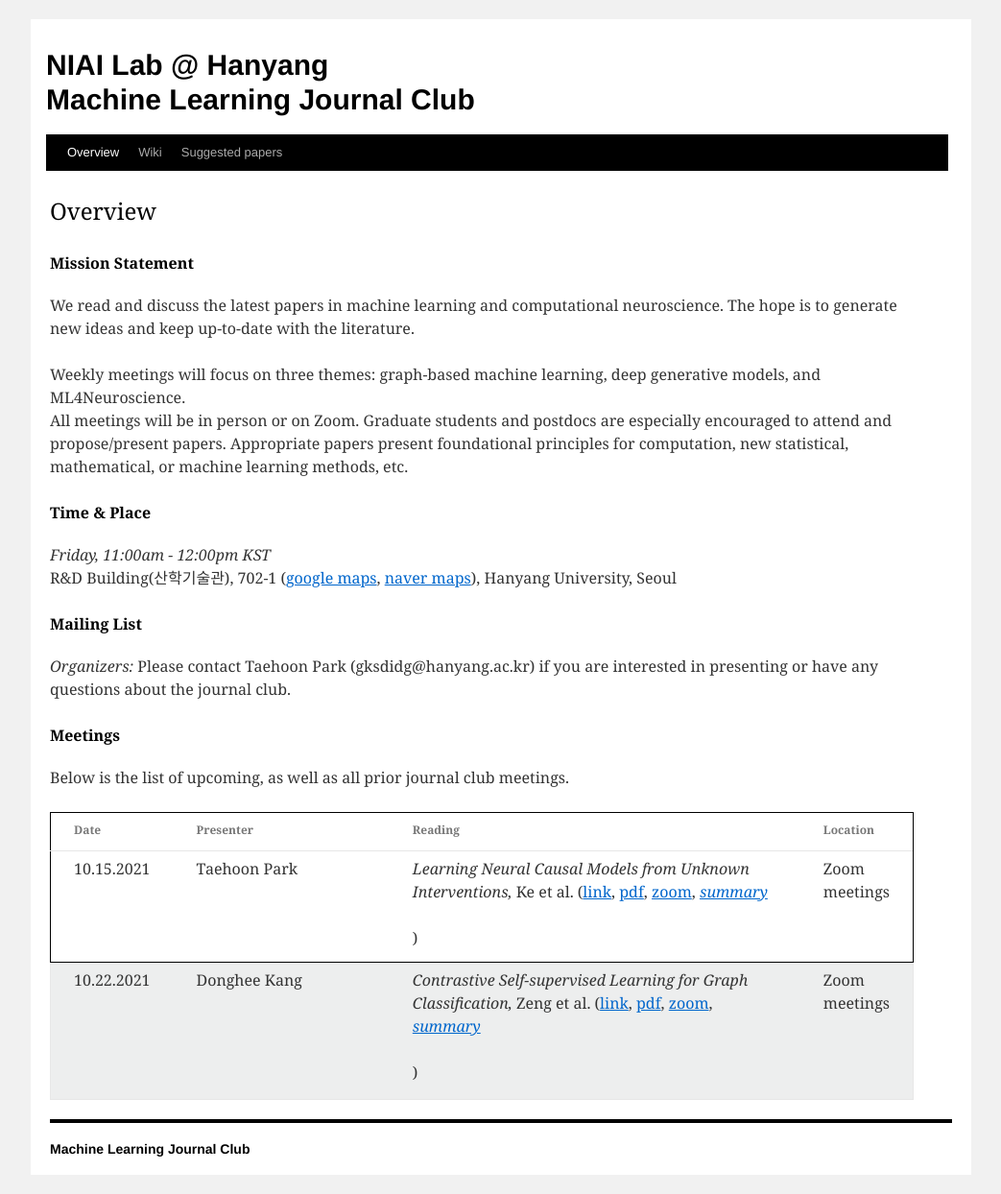
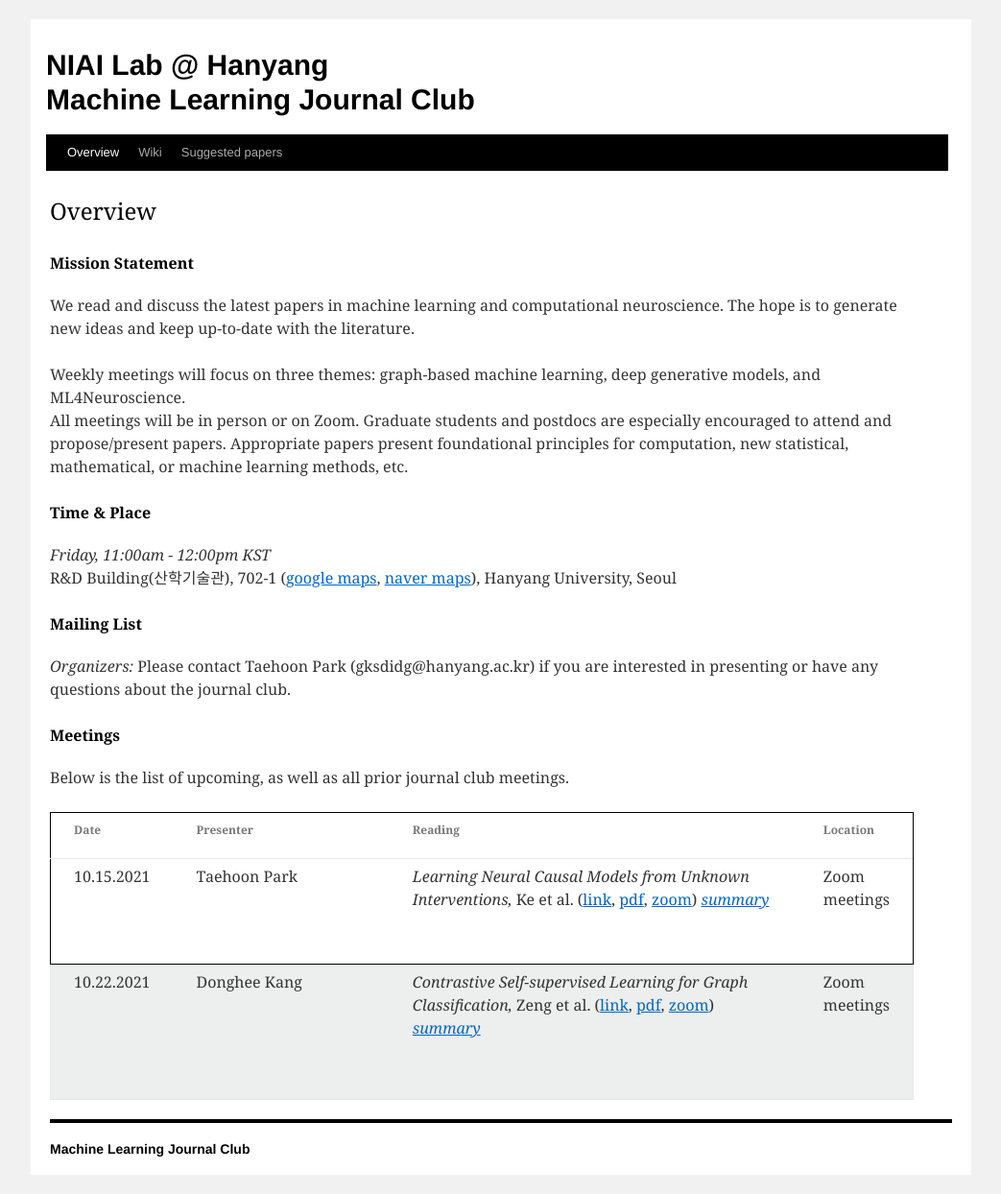
Before and after one commit to niai-lab/GraphML-JC, a Jekyll site: the page built from index.html, in a window 1280 px wide. Shown: the whole page at 96% size, without its empty margins (118-1161 px from the left). Built offline with Jekyll 4.4.1, drawn with Linux system fonts in a browser that asks for light colours.

```diff
--- a/_includes/meetings.html
+++ b/_includes/meetings.html
@@ -54,11 +54,12 @@
         {% if entry.pdf == "None" %}
           (<a href="{{entry.url}}">link</a>)
         {% else %}
-          (<a href="{{entry.url}}">link</a>, <a href="{{entry.pdf}}">pdf</a>, <a href="{{entry.zoom}}">zoom</a>, <a onclick="this.nextSibling.style.display=(this.nextSibling.style.display=='none')?'block':'none';" href="javascript:void(0)">
+          (<a href="{{entry.url}}">link</a>, <a href="{{entry.pdf}}">pdf</a>, <a href="{{entry.zoom}}">zoom</a>)
+          <a onclick="this.nextSibling.style.display=(this.nextSibling.style.display=='none')?'block':'none';" href="javascript:void(0)">
             <i>summary</i>
             </a><div style="DISPLAY: none">
             {{entry.summary}}
-            </div>)
+            </div>
         {% endif %}
       {% endunless %}
     </td>
```
